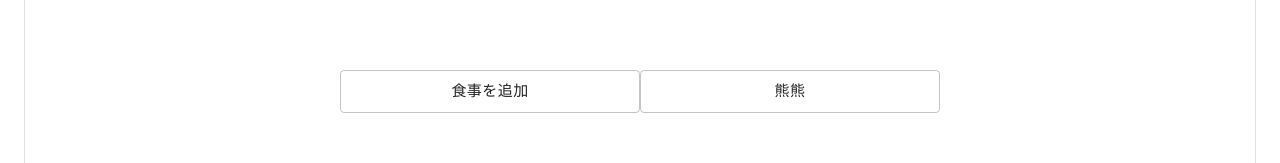
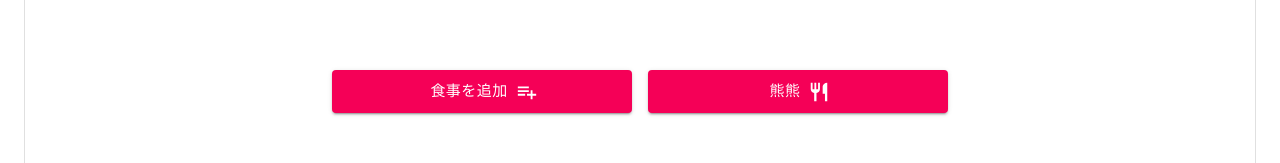
Before and after one commit to amfever505/weekly-dinner, a React (Create React App) app: page / in a window 1280 px wide. Shown: the part 499-662 px from the top of the page. Built offline with nearby package versions, Linux system fonts and the light colour scheme.

Commit message:
update icons style

```diff
--- a/package.json
+++ b/package.json
@@ -4,6 +4,7 @@
   "private": true,
   "dependencies": {
     "@material-ui/core": "^4.9.3",
+    "@material-ui/icons": "^4.9.1",
     "@testing-library/jest-dom": "^4.2.4",
     "@testing-library/react": "^9.3.2",
     "@testing-library/user-event": "^7.1.2",
--- a/src/components/Button/index.js
+++ b/src/components/Button/index.js
@@ -3,7 +3,7 @@ import React from 'react';
 import Button from '@material-ui/core/Button';
 
 const CustomizedButton = ({ content, ...props }) => (
-  <Button variant="outlined" size="large" style={{ width: 300 }} {...props}>
+  <Button variant="contained" style={{ width: 300, margin: 8 }} {...props}>
     {content}
   </Button>
 );
--- a/src/components/Home/index.js
+++ b/src/components/Home/index.js
@@ -2,6 +2,8 @@ import React, { useState } from 'react';
 
 import Section from '../Section';
 import Grid from '@material-ui/core/Grid';
+import PlaylistAddIcon from '@material-ui/icons/PlaylistAdd';
+import RestaurantIcon from '@material-ui/icons/Restaurant';
 
 import Card from '../Card';
 import Button from '../Button';
@@ -41,9 +43,21 @@ function Home() {
               justifyContent: 'center'
             }}
           >
-            <Button content="食事を追加" onClick={handleOpenDialog} />
+            <Button
+              content="食事を追加"
+              color="secondary"
+              size="large"
+              endIcon={<PlaylistAddIcon />}
+              onClick={handleOpenDialog}
+            />
             {/* 用onClick呼叫setTest去改變內容 */}
-            <Button content="熊熊" onClick={() => setTest('hi')} />
+            <Button
+              content="熊熊"
+              color="secondary"
+              size="large"
+              endIcon={<RestaurantIcon />}
+              onClick={() => setTest('hi')}
+            />
             <Dialog open={open} handleCloseDialog={handleCloseDialog} />
           </div>
         </Section>
```
Also changed, not shown: 1 other file (tests, documents, lock files or other folders).
